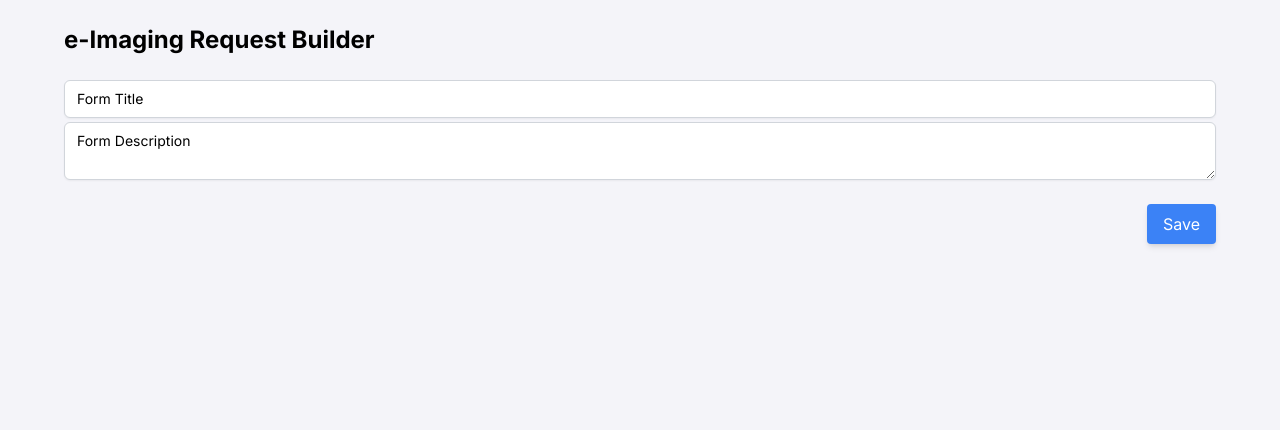
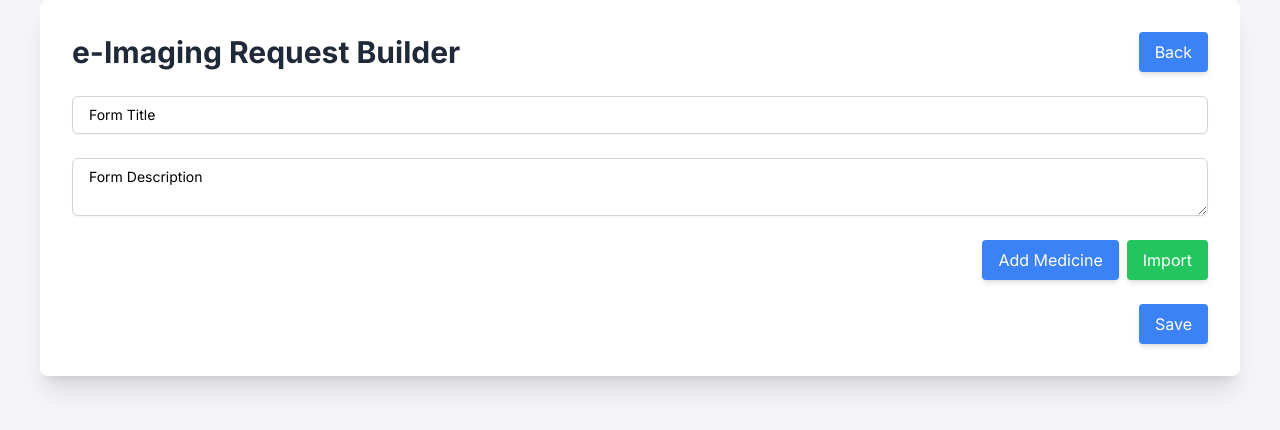
Before and after one commit to edwardlorilla1986/clinic-ez, a Next.js app: page /edoc/generate/imaging-request in a window 1280 px wide. Shown: the top 430 px of the page. Built offline with nearby package versions, Linux system fonts and the light colour scheme.

Commit message:
update initial

```diff
--- a/src/components/Edocs/Edoc.tsx
+++ b/src/components/Edocs/Edoc.tsx
@@ -53,11 +53,16 @@ const Edoc = () => {
         e.preventDefault();
         if (selectedRequest) {
             var build = localStorage.getItem('builds')
-            router.push(selectedRequest + "&build=" + selectedFilterBuild);
-            var _build = (JSON.stringify(JSON.parse(build as string).find((c: any) => {
-                return c.id ==  selectedFilterBuild
-            })) )
-            localStorage.setItem('selectedBuild', _build);
+            if(selectedButton == 'build') {
+                router.push(selectedRequest);
+            }else{
+                router.push(selectedRequest + "&build=" + selectedFilterBuild);
+                var _build = (JSON.stringify(JSON.parse(build as string).find((c: any) => {
+                    return c.id ==  selectedFilterBuild
+                })) )
+                localStorage.setItem('selectedBuild', _build);
+            }
+
         }
     };
 
@@ -229,9 +234,9 @@ const Edoc = () => {
                                                 )
                                             })
                                         }
-                                    </fieldset> :   <fieldset className="border border-gray-300 p-4 rounded">
+                                    </fieldset> : selectedButton == "generate" ?  <fieldset className="border border-gray-300 p-4 rounded">
                                         No build yet!
-                                    </fieldset>
+                                    </fieldset> : null
 
 
                                 }
--- a/src/components/Edocs/Generate/ImagingRequest.tsx
+++ b/src/components/Edocs/Generate/ImagingRequest.tsx
@@ -1,28 +1,17 @@
 'use client';
 
-import React, { useEffect, useCallback, useContext } from 'react';
-import FormBuilderProvider, { formBuilderContext, FormBuilderContextType } from '@/src/context/FormBuilderContext';
+import React, { useEffect, useContext, useRef } from 'react';
+import { formBuilderContext, FormBuilderContextType } from '@/src/context/FormBuilderContext';
 import FormItem from '@/src/components/FormItem';
+import RemoveButton from '@/src/components/Button/RemoveButton';
 import { FormField } from '@/src/types/formField';
-import { useFormBuilder, initialState } from '@/src/hooks/useFormBuilder';
-import { Option } from '@/src/types/formField';
-
-interface LocalForm {
-    id: number;
-    key: string;
-    items: FormField[];
-}
-
-type handleAddParams = {
-    formId: number;
-    type: FormField["type"];
-    key: string;
-};
+import PdfGenerator from "@/src/components/Generator/LaboratoryRequest";
+import {useRouter} from "next/navigation";
 
 const Home: React.FC = () => {
-    const { form, dispatch } = useContext(formBuilderContext) as FormBuilderContextType;
-
-
+    const { form, dispatch, duplicateItems, handleImport, handleRemoveField } = useContext(formBuilderContext) as FormBuilderContextType;
+    const fileInputRef = useRef<HTMLInputElement>(null);
+    const router = useRouter();
     useEffect(() => {
         const selectedBuild = localStorage.getItem('selectedBuild');
         if (selectedBuild) {
@@ -30,44 +19,88 @@ const Home: React.FC = () => {
         }
     }, [dispatch]);
 
+    const handleAddMedicine = () => {
+        const duplicatedItems = duplicateItems(form.items);
+        dispatch({ type: 'setForm', payload: { ...form, items: [...form.items, ...duplicatedItems] } });
+    };
+
     const handleSubmit = () => {
         const savedGenerates = localStorage.getItem('generates');
         const generates = savedGenerates ? JSON.parse(savedGenerates) : [];
-        generates.push({...form, key: 'imaging-request'});
+        generates.push({ ...form, key: 'imaging-request' });
         localStorage.setItem('generates', JSON.stringify(generates));
         alert('Form saved!');
     };
 
     if (!form) {
-        return <div>Loading...</div>;
+        return <div className="text-center py-10 text-gray-500">Loading...</div>;
+    }
+
+    const handleRemoveInitialField = (index: number) => {
+        const updatedItems = form.items.filter((_, itemIndex) => itemIndex !== index);
+        if (updatedItems.length > 0) {
+            dispatch({ type: 'setForm', payload: { ...form, items: updatedItems } });
+        } else {
+            alert('Form cannot be empty.');
+        }
+    };
+
+    function goToEdoc(): void {
+        router.push('/edoc');
     }
 
     return (
-        <div className="container mx-auto p-6">
-            <h1 className="text-2xl font-bold mb-6">e-Imaging Request Builder</h1>
+        <div className="container mx-auto p-8 bg-white shadow-xl rounded-lg">
+            <div className="flex justify-between items-center mb-6">
+                <h1 className="text-3xl font-bold text-gray-800">e-Imaging Request Builder</h1>
+                <button className="bg-blue-500 text-white py-2 px-4 rounded hover:bg-blue-600 shadow-md" onClick={goToEdoc}>
+                    Back
+                </button>
+            </div>
+
+            <div className="mb-6">
                 <input
                     type="text"
                     value={form?.title}
                     onChange={(e) => dispatch({ type: 'setTitle', payload: e.target.value })}
                     placeholder="Form Title"
-                className="mt-1 block w-full px-3 py-2 border border-gray-300 rounded-md shadow-sm focus:outline-none focus:ring-blue-500 focus:border-blue-500 sm:text-sm"
+                    className="block w-full px-4 py-2 border border-gray-300 rounded-md shadow-sm focus:outline-none focus:ring-blue-500 focus:border-blue-500 sm:text-sm"
                 />
+            </div>
+
+            <div className="mb-6">
                 <textarea
                     value={form?.description}
                     onChange={(e) => dispatch({ type: 'setDescription', payload: e.target.value })}
                     placeholder="Form Description"
-                className="mt-1 block w-full px-3 py-2 border border-gray-300 rounded-md shadow-sm focus:outline-none focus:ring-blue-500 focus:border-blue-500 sm:text-sm"
+                    className="block w-full px-4 py-2 border border-gray-300 rounded-md shadow-sm focus:outline-none focus:ring-blue-500 focus:border-blue-500 sm:text-sm"
                 />
+            </div>
 
+            <div className="flex justify-end space-x-2 mb-6">
+                <button className="bg-blue-500 text-white py-2 px-4 rounded hover:bg-blue-600 shadow-md" onClick={handleAddMedicine}>
+                    Add Medicine
+                </button>
+                <button className="bg-green-500 text-white py-2 px-4 rounded hover:bg-green-600 shadow-md" onClick={() => fileInputRef.current?.click()}>
+                    Import
+                </button>
+                <input
+                    type="file"
+                    accept="application/json"
+                    className="hidden"
+                    ref={fileInputRef}
+                    onChange={handleImport}
+                />
+            </div>
+            {form?.items.length > 0 && <PdfGenerator data={form} />}
             {form?.items.map((item, index) => (
-                <div key={item.id} className="mb-8 p-6 border rounded-lg shadow my-3">
-
-                    {
-                        item?.type === 'section' &&
-                        item?.child?.map((supItem, supIndex) => {
-                            return <FormItem key={supIndex} index={supIndex} field={supItem} sectionIndex={index} />
-                        })
-                    }
+                <div key={item.id} className="mb-8 p-6 bg-gray-50 border border-gray-200 rounded-lg shadow my-3">
+                    {item?.type === 'section' && item?.child?.map((supItem, supIndex) => (
+                        <FormItem key={supIndex} index={supIndex} field={supItem} sectionIndex={index} />
+                    ))}
+                    <div className="flex justify-end mt-4">
+                        <RemoveButton key={`remove-${item.id}`} onClick={() => handleRemoveInitialField(index)} />
+                    </div>
                 </div>
             ))}
 
--- a/src/components/Edocs/Generate/LaboratoryRequest.tsx
+++ b/src/components/Edocs/Generate/LaboratoryRequest.tsx
@@ -77,12 +77,9 @@ const Home: React.FC = () => {
                 <button className="bg-blue-500 text-white py-2 px-4 rounded hover:bg-blue-600 shadow-md" onClick={handleAddMedicine}>
                     Add Medicine
                 </button>
-                <button className="bg-green-500 text-white py-2 px-4 rounded hover:bg-green-600 shadow-md" onClick={handleExport}>
-                    Export Certificate
-                </button>
-                <button className="bg-green-500 text-white py-2 px-4 rounded hover:bg-green-600 shadow-md" onClick={() => fileInputRef.current?.click()}>
-                    Import Certificate
-                </button>
+               <button className="bg-green-500 text-white py-2 px-4 rounded hover:bg-green-600 shadow-md" onClick={() => fileInputRef.current?.click()}>
+                    Import
+               </button>
                 <input
                     type="file"
                     accept="application/json"
--- a/src/components/Edocs/Generate/Prescription.tsx
+++ b/src/components/Edocs/Generate/Prescription.tsx
@@ -10,12 +10,21 @@ const Home: React.FC = () => {
     const { handleFieldChange, duplicateItems, handleAddField, handleOptionsChange, handleRemoveField, form, dispatch, handleExport, handleImport } = useContext(formBuilderContext) as FormBuilderContextType;
     const router = useRouter();
     const fileInputRef = useRef<HTMLInputElement>(null);
-
+    const [selectedPatientId, setSelectedPatientId] = useState<string>()
     useEffect(() => {
         const selectedBuild = localStorage.getItem('selectedBuild');
+        const _selectedPatientId = localStorage.getItem('selectedPatientId') as string;
         if (selectedBuild) {
             dispatch({ type: 'setForm', payload: JSON.parse(selectedBuild) });
         }
+
+        if(_selectedPatientId){
+            setSelectedPatientId(_selectedPatientId)
+
+
+
+        }
+
     }, [dispatch]);
 
     const goToEdoc = () => {
```
Lines whose indentation alone changed are shown as unchanged.
